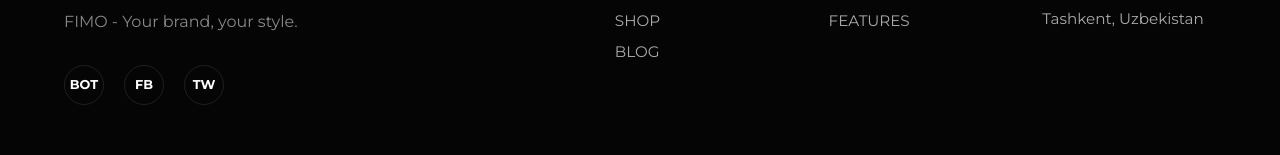
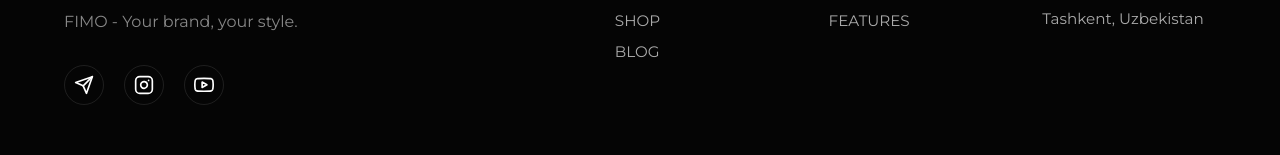
Before and after one commit to Work025/FIMO, a React (Create React App) app: page /blog in a window 1280 px wide. Shown: the part 1754-1909 px from the top of the page. Built offline with nearby package versions, Linux system fonts and the light colour scheme; no server answers; a web font is replaced by a local one.

Commit message:
Add social media icons (Telegram, Instagram, YouTube) to Footer

```diff
--- a/src/Componentos/Footer.js
+++ b/src/Componentos/Footer.js
@@ -14,9 +14,15 @@ function Footer() {
                         <h2 className="footer-logo">FIMO</h2>
                         <p className="footer-tagline">{t('footer_text')}</p>
                         <div className="social-links">
-                            <a href="t.me/Fimo_shop_bot" className="social-icon">BOT</a>
-                            <a href="#!" className="social-icon">FB</a>
-                            <a href="#!" className="social-icon">TW</a>
+                            <a href="https://t.me/Fimo_shop_bot" target="_blank" rel="noreferrer" className="social-icon" title="Telegram Bot">
+                                <svg width="20" height="20" viewBox="0 0 24 24" fill="none" stroke="currentColor" strokeWidth="2" strokeLinecap="round" strokeLinejoin="round"><path d="m22 2-7 20-4-9-9-4Z"/><path d="M22 2 11 13"/></svg>
+                            </a>
+                            <a href="https://instagram.com/fimo" target="_blank" rel="noreferrer" className="social-icon" title="Instagram">
+                                <svg width="20" height="20" viewBox="0 0 24 24" fill="none" stroke="currentColor" strokeWidth="2" strokeLinecap="round" strokeLinejoin="round"><rect width="20" height="20" x="2" y="2" rx="5" ry="5"/><path d="M16 11.37A4 4 0 1 1 12.63 8 4 4 0 0 1 16 11.37z"/><line x1="17.5" x2="17.51" y1="6.5" y2="6.5"/></svg>
+                            </a>
+                            <a href="https://youtube.com/@fimo" target="_blank" rel="noreferrer" className="social-icon" title="YouTube">
+                                <svg width="20" height="20" viewBox="0 0 24 24" fill="none" stroke="currentColor" strokeWidth="2" strokeLinecap="round" strokeLinejoin="round"><path d="M22.54 6.42a2.78 2.78 0 0 0-1.94-2C18.88 4 12 4 12 4s-6.88 0-8.6.46a2.78 2.78 0 0 0-1.94 2A29 29 0 0 0 1 11.75a29 29 0 0 0 .46 5.33A2.78 2.78 0 0 0 3.4 19c1.72.46 8.6.46 8.6.46s6.88 0 8.6-.46a2.78 2.78 0 0 0 1.94-2 29 29 0 0 0 .46-5.25 29 29 0 0 0-.46-5.33z"/><polygon points="9.75 15.02 15.5 11.75 9.75 8.48 9.75 15.02"/></svg>
+                            </a>
                         </div>
                     </div>
 
```
